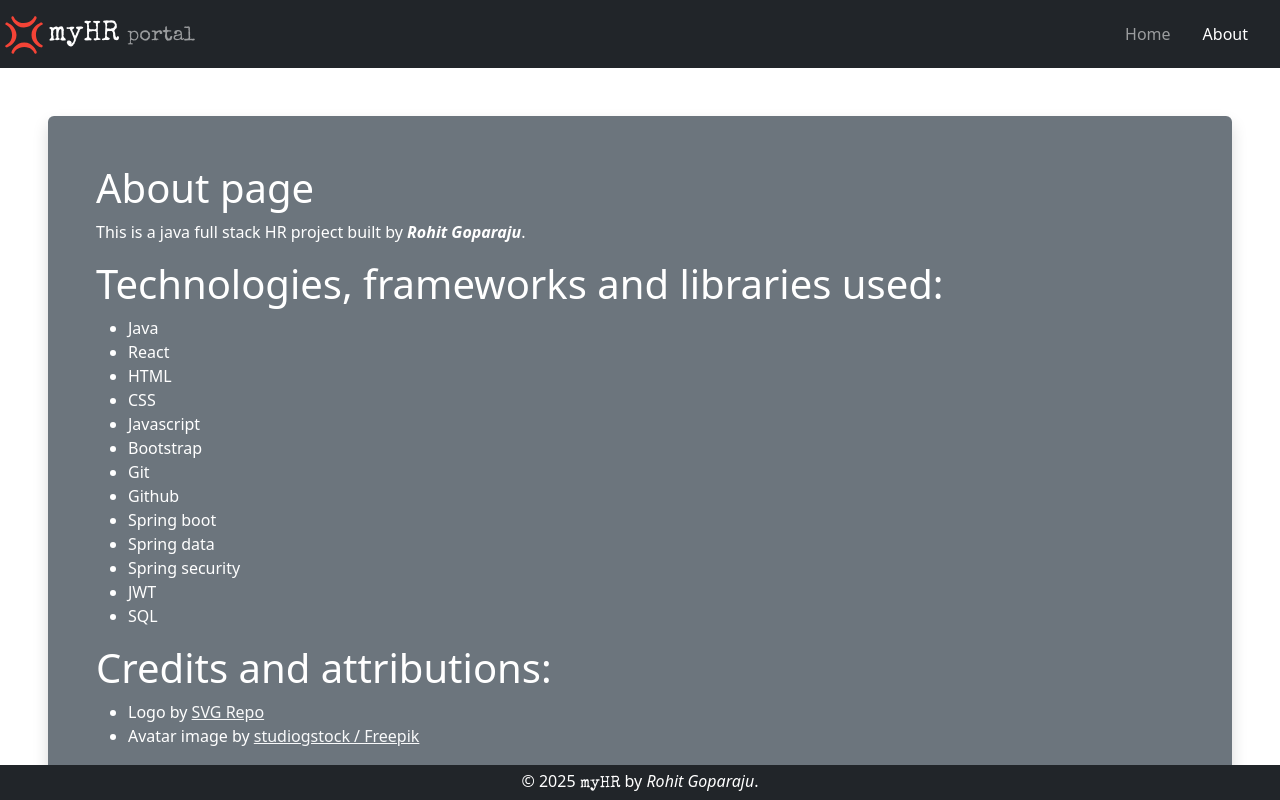
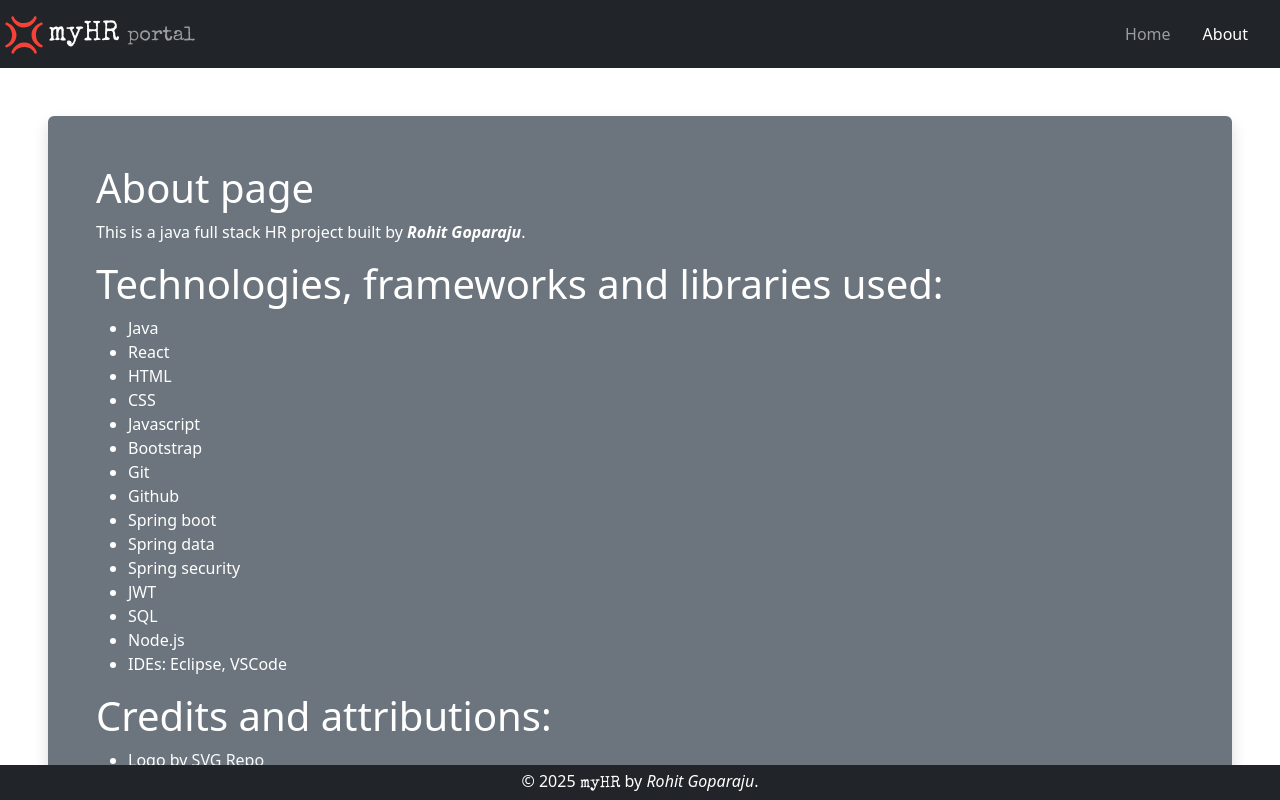
Before and after one commit to rohit-goparaju/my-hr-frontend, a React (Vite) app: page /myHR/about in a window 1280 px wide. Built offline with nearby package versions, Linux system fonts and the light colour scheme.

Commit message:
update about page, add Node.js and IDEs to the list

```diff
--- a/src/About.jsx
+++ b/src/About.jsx
@@ -49,6 +49,12 @@ export default function About(){
                     <li>
                         SQL
                     </li>
+                    <li>
+                        Node.js
+                    </li>
+                    <li>
+                        IDEs: Eclipse, VSCode
+                    </li>
                 </ul>
             </div>
             <div>
```
